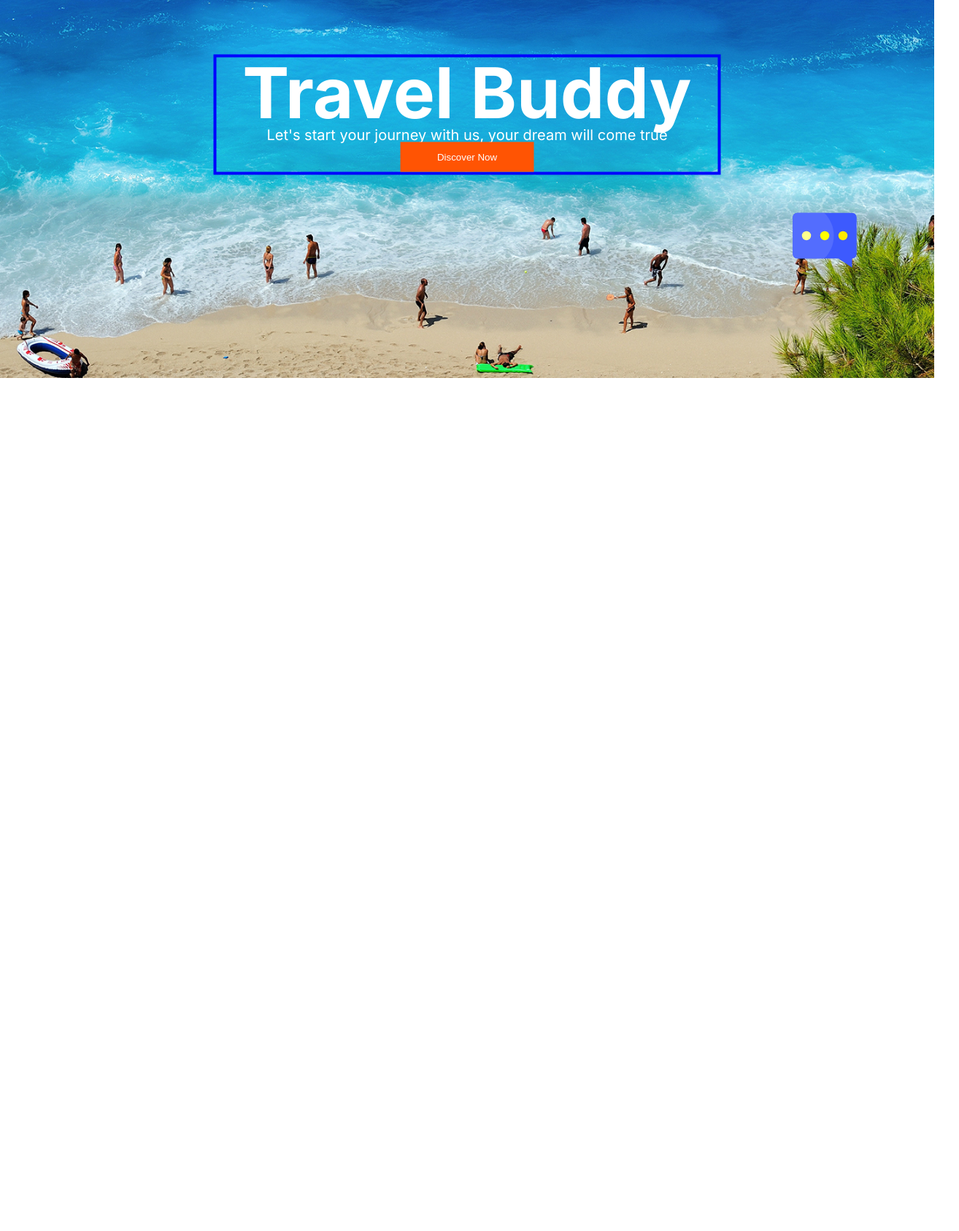
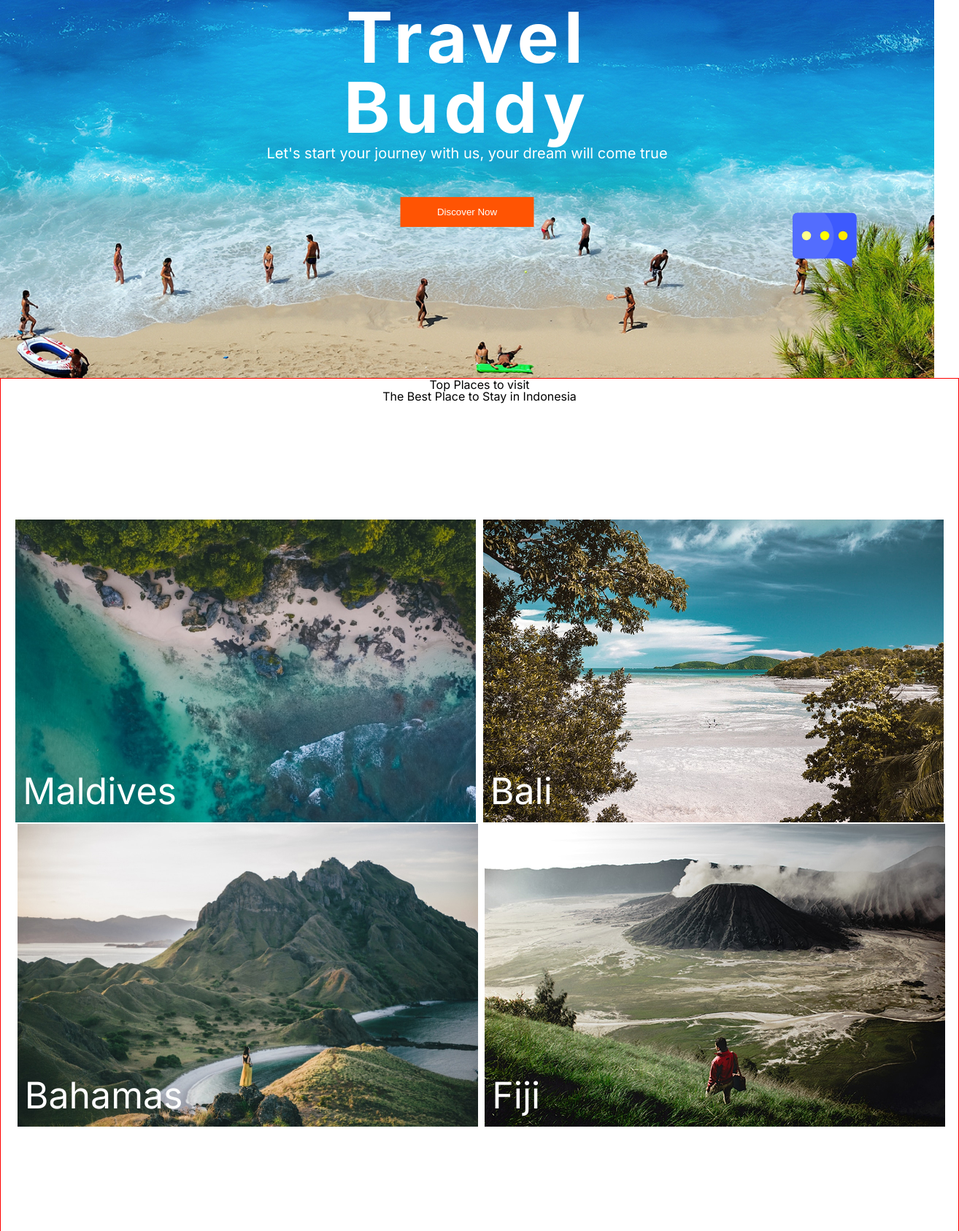
Before and after one commit to LevanKmbr/homework5, a plain HTML site: page index.html in a window 1280 px wide. Shown: the part 352-2039 px from the top of the page at 73% size, 1314 px wide, since content can reach past the window. Before the commit the page ends 870 px from the top, so only its background shows below. Drawn offline with Linux system fonts and the light colour scheme.

Commit message:
main structure

```diff
--- a/css/reset.css
+++ b/css/reset.css
@@ -127,4 +127,5 @@ a {
 }
 button {
   border: none;
+  cursor: pointer;
 }
--- a/css/styles.css
+++ b/css/styles.css
@@ -49,17 +49,46 @@ nav,
 .title {
   font-size: 96px;
   font-weight: 700;
+  letter-spacing: 7px;
+  line-height: ;
 }
 .description {
   font-size: 20px;
+  margin: 5px 0px 50px 0px;
 }
 .main-content {
   width: 687px;
-  border: 4px solid blue;
   position: absolute;
   top: 50%;
   left: 50%;
   transform: translate(-50%, -50%);
+}
+.places {
+  text-align: center;
+  margin-top: 157px auto;
+  width: 1312px;
+  border: 1px solid red;
+}
+
+.images {
+  text-align: center;
+  margin: 161px auto 141px auto;
+}
+.image-1-wrapper {
+  display: inline-block;
+  position: relative;
+  margin-left: 5px;
+  text-align: center;
+}
+.image-1-wrapper:first-child {
+  margin-left: 0px;
+}
+.image-desc {
+  position: absolute;
+  bottom: 20px;
+  left: 10px;
+  font-size: 50px;
+  color: #fff;
 }
 
 div.relative {
--- a/index.html
+++ b/index.html
@@ -40,6 +40,28 @@
         <button class="book-now-btn">Discover Now</button>
       </div>
     </main>
+    <section class="places">
+      <h2>Top Places to visit</h2>
+      <p>The Best Place to Stay in Indonesia</p>
+      <div class="images">
+        <div class="image-1-wrapper">
+          <img src="images/img1.jpg" />
+          <h4 class="image-desc">Maldives</h4>
+        </div>
+        <div class="image-1-wrapper">
+          <img src="images/img2.jpg" />
+          <h4 class="image-desc">Bali</h4>
+        </div>
+        <div class="image-1-wrapper">
+          <img src="images/img3.jpg" />
+          <h4 class="image-desc">Bahamas</h4>
+        </div>
+        <div class="image-1-wrapper">
+          <img src="images/img4.jpg" />
+          <h4 class="image-desc">Fiji</h4>
+        </div>
+      </div>
+    </section>
   </body>
   <!-- <section>
     <h1>hello world!</h1>
```
Also changed, not shown: images/img1.jpg (added), images/img2.jpg (added), images/img3.jpg (added), images/img4.jpg (added).
